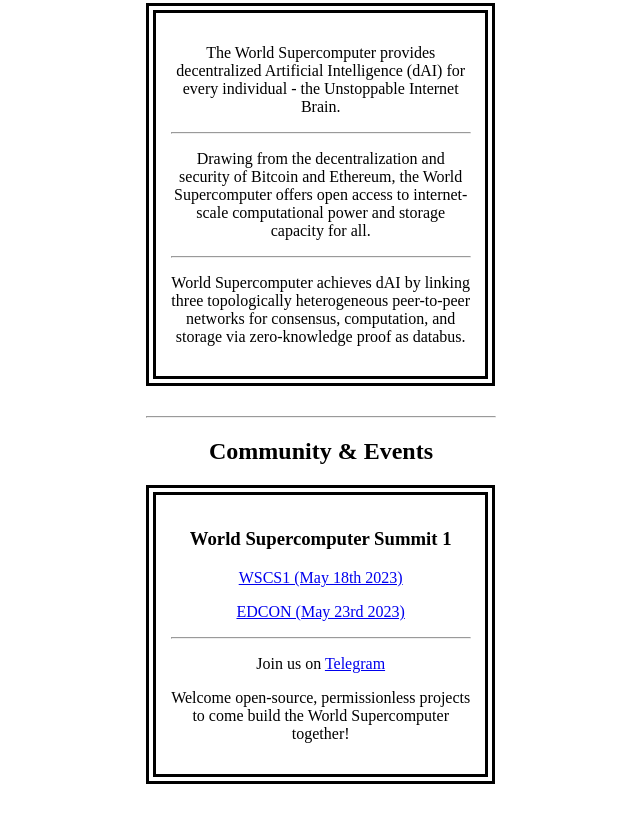
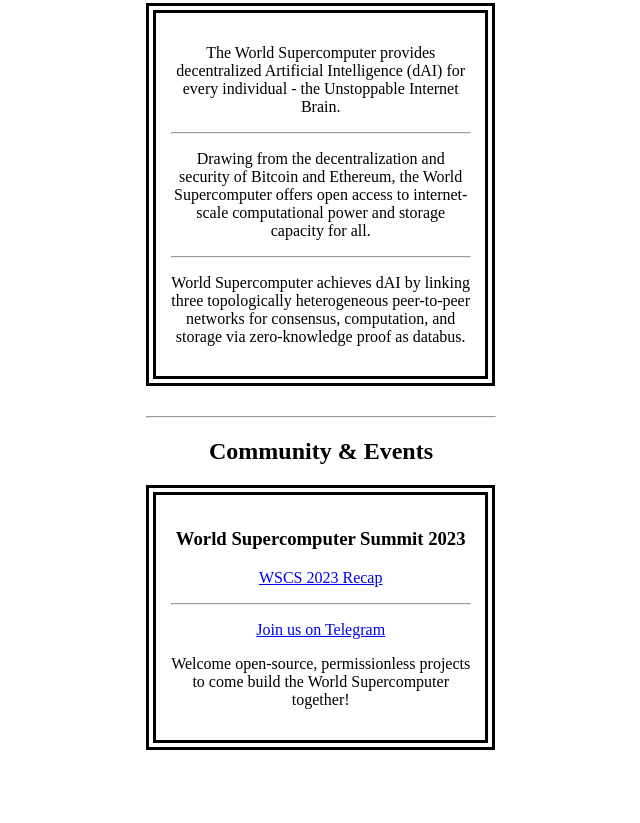
Before and after one commit to World-Super-Computer/WorldSupercomputer, a plain HTML site: page index.html in a window 1280 px wide. Shown: the part 973-1796 px from the top of the page, without its empty margins (339-979 px from the left). Drawn offline with Linux system fonts and the light colour scheme.

Commit message:
Add summit 2023 recap

```diff
--- a/index.html
+++ b/index.html
@@ -149,9 +149,8 @@
                 </div>
                     <div style="border:10px double rgb(0, 0, 0);margin-top:10px;margin-right:30px;margin-bottom:30px;padding:2ex;width:300px;">
                         <section>
-                            <h3>World Supercomputer Summit 1</h3>
-                                <p><a href="https://lu.ma/wscs1" target="_blank">WSCS1 (May 18th 2023)</p>
-                                <p><a href="https://www.edcon.io/" target="_blank">EDCON (May 23rd 2023)</a></p>
+                            <h3>World Supercomputer Summit 2023</h3>
+                                <p><a href="https://hackmd.io/@EEEZ5333/World-Supercomputer-Summit-2023-Recap" target="_blank">WSCS 2023 Recap</p>
                                 <hr>
                         </section>
                         <section>
```
Also changed, not shown: 1 other file.
